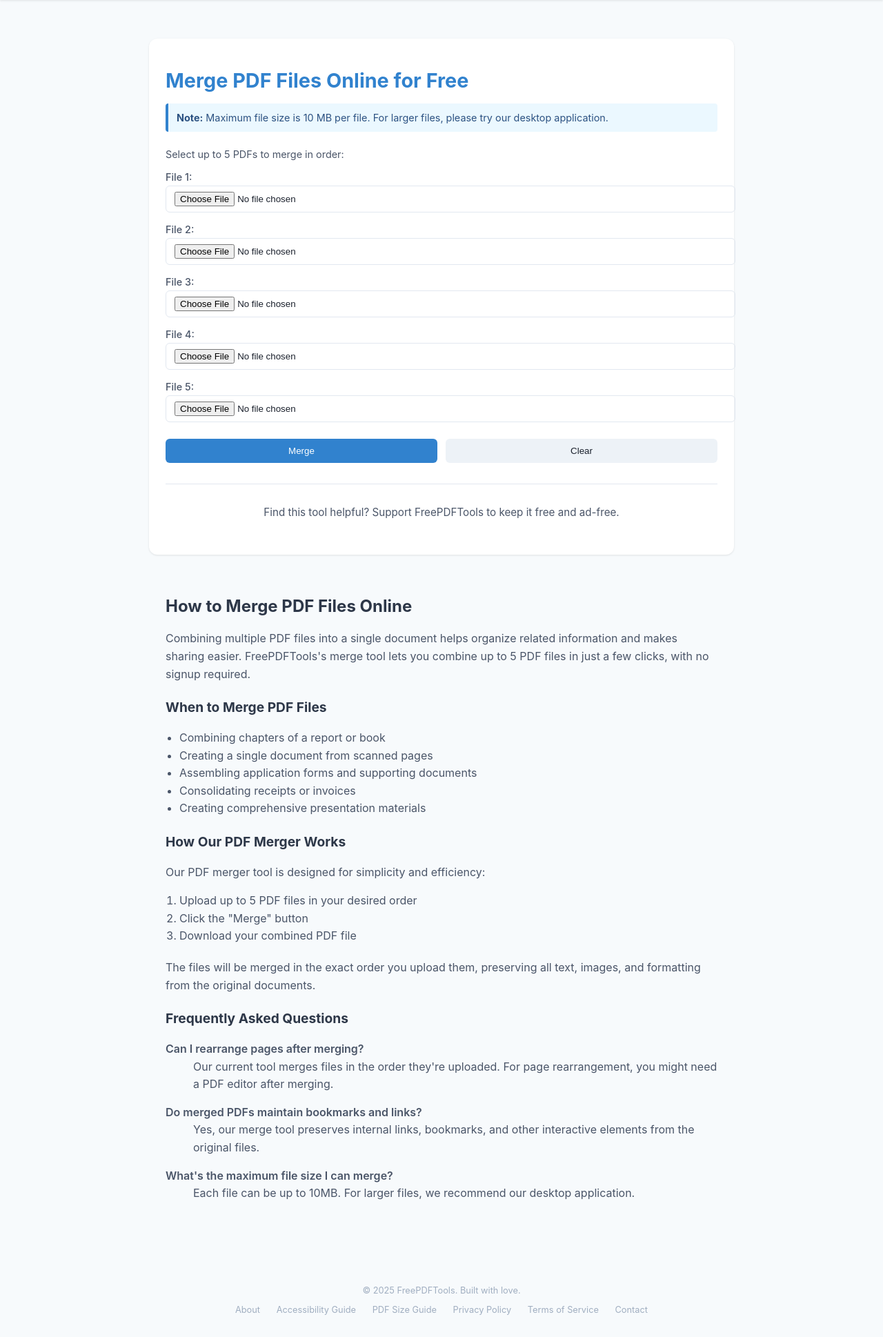
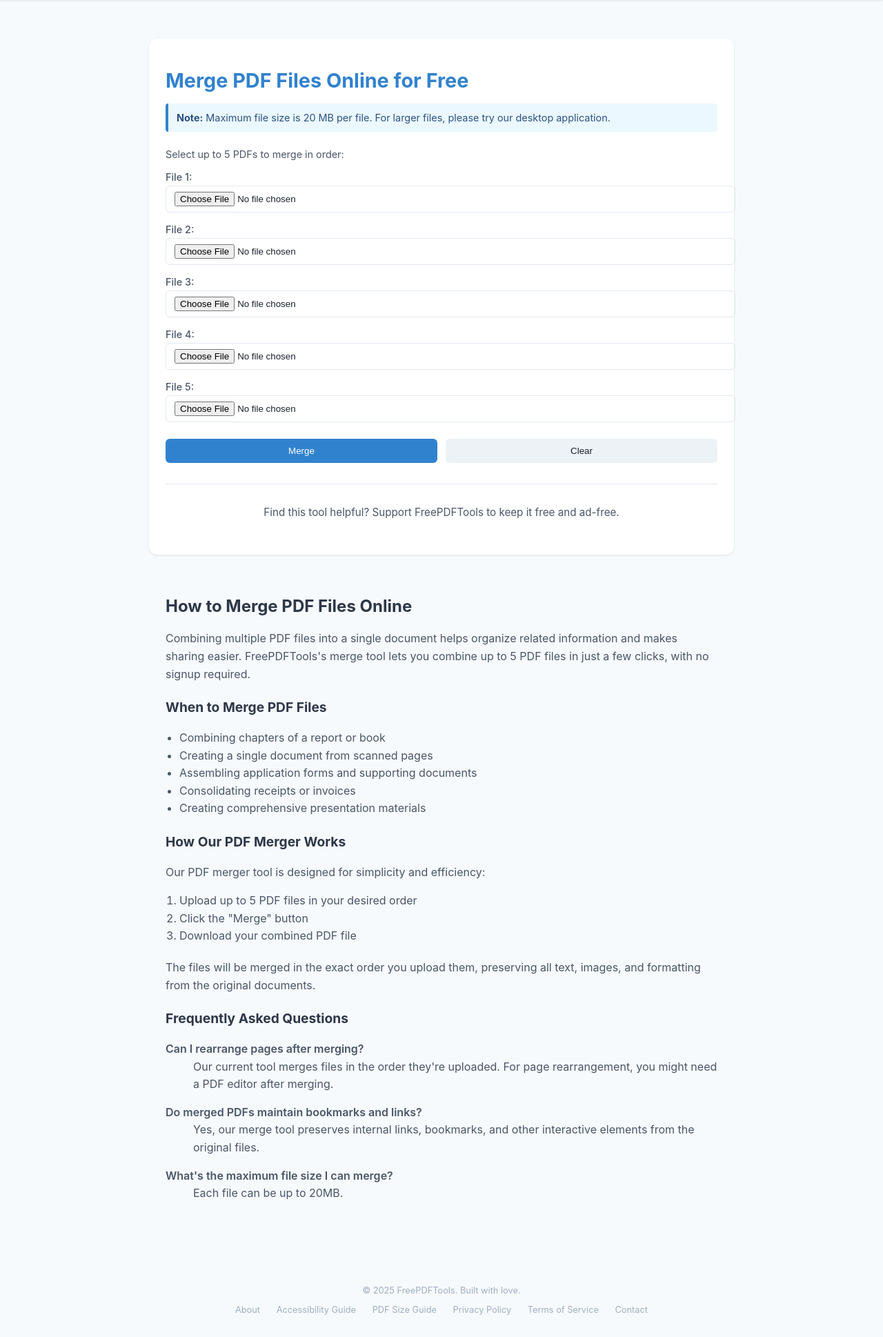
Before and after one commit to someentropy/pdf-tools-site, a Flask app: page /merge-pdf-files in a window 1280 px wide. Shown: the part 59-1997 px from the top of the page at 69% size. Run offline with Flask 3, Linux system fonts and the light colour scheme.

Commit message:
upgrade to 20mb limit

```diff
--- a/app/routes.py
+++ b/app/routes.py
@@ -70,8 +70,8 @@ def merge_redirect():
 # New SEO-friendly URL for compress
 @app_routes.route("/compress-pdf-online", methods=["GET", "POST"])
 def compress_pdf_online():
-    # Define the maximum file size (10 MB)
-    MAX_FILE_SIZE_BYTES = 10 * 1024 * 1024  # 10 MB
+    # Define the maximum file size (20 MB)
+    MAX_FILE_SIZE_BYTES = 20 * 1024 * 1024  # 20 MB
 
     if request.method == "POST":
         try:
@@ -94,7 +94,7 @@ def compress_pdf_online():
             if file_size > MAX_FILE_SIZE_BYTES:
                 return render_template(
                     "compress.html",
-                    error=f"File size exceeds the maximum limit of 10 MB. Your file is {file_size / (1024 * 1024):.2f} MB"
+                    error=f"File size exceeds the maximum limit of 20 MB. Your file is {file_size / (1024 * 1024):.2f} MB"
                 )
 
             filename = secure_filename(file.filename)
--- a/app/templates/merge.html
+++ b/app/templates/merge.html
@@ -12,7 +12,7 @@
   <!-- File size limit notice -->
   <div style="background-color: #ebf8ff; border-left: 4px solid #3182ce; padding: 12px; margin-bottom: 20px; border-radius: 4px;">
     <p style="margin: 0; color: #2c5282; font-size: 0.9rem;">
-      <strong>Note:</strong> Maximum file size is 10 MB per file. For larger files, please try our desktop application.
+      <strong>Note:</strong> Maximum file size is 20 MB per file. For larger files, please try our desktop application.
     </p>
   </div>
 
@@ -24,7 +24,7 @@
       <label style="display: block; font-size: 0.9rem; font-weight: 500; color: #4a5568; margin-bottom: 4px;">File {{ i }}:</label>
       <input type="file" name="file{{ i }}" id="pdfFile{{ i }}" accept=".pdf" style="display: block; width: 100%; padding: 8px 12px; border: 1px solid #e2e8f0; border-radius: 6px; cursor: pointer;" />
       <div id="fileSizeError{{ i }}" style="color: #e53e3e; font-size: 0.8rem; margin-top: 6px; display: none;">
-        File size exceeds the maximum limit of 10 MB.
+        File size exceeds the maximum limit of 20 MB.
       </div>
     </div>
     {% endfor %}
@@ -81,7 +81,7 @@
       <dd>Yes, our merge tool preserves internal links, bookmarks, and other interactive elements from the original files.</dd>
 
       <dt style="font-weight: 600; margin-top: 15px;">What's the maximum file size I can merge?</dt>
-      <dd>Each file can be up to 10MB. For larger files, we recommend our desktop application.</dd>
+      <dd>Each file can be up to 20MB.</dd>
     </dl>
   </div>
 </section>
@@ -89,7 +89,7 @@
 <script>
   // File size validation function for merge
   function validateFileSizes() {
-    const maxSizeBytes = 10 * 1024 * 1024; // 10 MB in bytes
+    const maxSizeBytes = 20 * 1024 * 1024; // 20 MB in bytes
     let allFilesValid = true;
     let atLeastOneFileSelected = false;
 
@@ -144,7 +144,7 @@
   for (let i = 1; i <= 5; i++) {
     document.getElementById(`pdfFile${i}`).addEventListener('change', function() {
       const file = this.files[0];
-      const maxSizeBytes = 10 * 1024 * 1024; // 10 MB
+      const maxSizeBytes = 20 * 1024 * 1024; // 20 MB
       const errorElement = document.getElementById(`fileSizeError${i}`);
 
       if (file && file.size > maxSizeBytes) {
--- a/app/templates/pdf-file-size-guide.html
+++ b/app/templates/pdf-file-size-guide.html
@@ -32,7 +32,7 @@
       <ul style="padding-left: 20px; margin-bottom: 10px;">
         <li>Use 'Screen' or 'eBook' compression settings</li>
         <li>Remove unnecessary images or compress existing ones</li>
-        <li>Consider linking to the document instead for files over 10 MB</li>
+        <li>Consider linking to the document instead for files over 20 MB</li>
       </ul>
     </div>
 
```
Also changed, not shown: app/templates/compress.html (+5 -5 lines).
